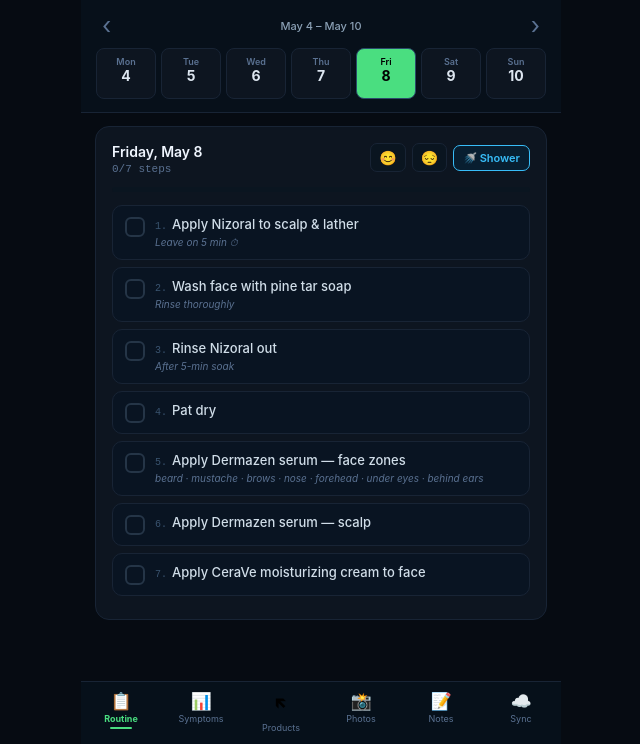
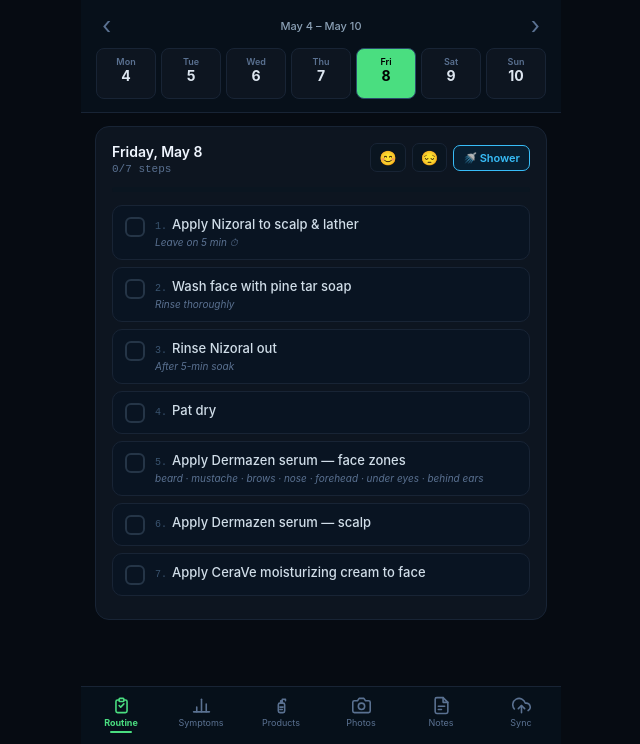
Before and after one commit to westcal98/skinrx, a plain HTML site: page index.html in a window 1280 px wide. Shown: the part 56-800 px from the top of the page, without its empty margins (319-959 px from the left). Drawn offline with Linux system fonts and the light colour scheme.

Commit message:
Add files via upload

```diff
--- a/index.html
+++ b/index.html
@@ -27,6 +27,8 @@ html,body{background:#060b12;height:100%;overscroll-behavior:none;-webkit-overfl
 .nav-btn.active span.lbl{color:#4ade80;font-weight:700}
 .nav-btn .pip{display:none;width:22px;height:2px;background:#4ade80;border-radius:1px;margin-top:1px}
 .nav-btn.active .pip{display:block}
+.nav-btn svg{stroke:#5a7191;transition:stroke .15s}
+.nav-btn.active svg{stroke:#4ade80}
 /* Tabs */
 .tab{display:none;padding:13px 14px 0;animation:fi .18s ease}
 .tab.active{display:block}
@@ -342,12 +344,24 @@ select{background:#0d1520;border:1px solid #182435;border-radius:7px;padding:8px
 
 <!-- NAV -->
 <nav id="nav">
- <button class="nav-btn active" id="nb-routine"  onclick="switchTab('routine')"> <span style="font-size:17px">&#128203;</span><span class="lbl">Routine</span> <div class="pip"></div></button>
- <button class="nav-btn"        id="nb-symptoms" onclick="switchTab('symptoms')"><span style="font-size:17px">&#128202;</span><span class="lbl">Symptoms</span><div class="pip"></div></button>
- <button class="nav-btn"        id="nb-products" onclick="switchTab('products')"><span style="font-size:17px">&#129148;</span><span class="lbl">Products</span><div class="pip"></div></button>
- <button class="nav-btn"        id="nb-photos"   onclick="switchTab('photos')">  <span style="font-size:17px">&#128248;</span><span class="lbl">Photos</span>  <div class="pip"></div></button>
- <button class="nav-btn"        id="nb-notes"    onclick="switchTab('notes')">   <span style="font-size:17px">&#128221;</span><span class="lbl">Notes</span>   <div class="pip"></div></button>
- <button class="nav-btn"        id="nb-sync"     onclick="switchTab('sync')">    <span style="font-size:17px">&#9729;&#65039;</span><span class="lbl">Sync</span>    <div class="pip"></div></button>
+ <button class="nav-btn active" id="nb-routine"  onclick="switchTab('routine')">
+  <svg width="19" height="19" viewBox="0 0 24 24" fill="none" stroke-width="2" stroke-linecap="round" stroke-linejoin="round"><path d="M9 5H7a2 2 0 0 0-2 2v12a2 2 0 0 0 2 2h10a2 2 0 0 0 2-2V7a2 2 0 0 0-2-2h-2"/><rect x="9" y="3" width="6" height="4" rx="1"/><path d="m9 12 2 2 4-4"/></svg>
+  <span class="lbl">Routine</span><div class="pip"></div></button>
+ <button class="nav-btn" id="nb-symptoms" onclick="switchTab('symptoms')">
+  <svg width="19" height="19" viewBox="0 0 24 24" fill="none" stroke-width="2" stroke-linecap="round" stroke-linejoin="round"><line x1="18" y1="20" x2="18" y2="10"/><line x1="12" y1="20" x2="12" y2="4"/><line x1="6" y1="20" x2="6" y2="14"/><line x1="2" y1="20" x2="22" y2="20"/></svg>
+  <span class="lbl">Symptoms</span><div class="pip"></div></button>
+ <button class="nav-btn" id="nb-products" onclick="switchTab('products')">
+  <svg width="19" height="19" viewBox="0 0 24 24" fill="none" stroke-width="2" stroke-linecap="round" stroke-linejoin="round"><rect x="8" y="9" width="8" height="12" rx="2"/><path d="M11 9V6h2v3"/><path d="M13 6V4h4v2"/><line x1="10" y1="14" x2="14" y2="14"/><line x1="10" y1="17" x2="13" y2="17"/></svg>
+  <span class="lbl">Products</span><div class="pip"></div></button>
+ <button class="nav-btn" id="nb-photos" onclick="switchTab('photos')">
+  <svg width="19" height="19" viewBox="0 0 24 24" fill="none" stroke-width="2" stroke-linecap="round" stroke-linejoin="round"><path d="M23 19a2 2 0 0 1-2 2H3a2 2 0 0 1-2-2V8a2 2 0 0 1 2-2h4l2-3h6l2 3h4a2 2 0 0 1 2 2z"/><circle cx="12" cy="13" r="4"/></svg>
+  <span class="lbl">Photos</span><div class="pip"></div></button>
+ <button class="nav-btn" id="nb-notes" onclick="switchTab('notes')">
+  <svg width="19" height="19" viewBox="0 0 24 24" fill="none" stroke-width="2" stroke-linecap="round" stroke-linejoin="round"><path d="M14 2H6a2 2 0 0 0-2 2v16a2 2 0 0 0 2 2h12a2 2 0 0 0 2-2V8z"/><polyline points="14 2 14 8 20 8"/><line x1="8" y1="13" x2="16" y2="13"/><line x1="8" y1="17" x2="12" y2="17"/></svg>
+  <span class="lbl">Notes</span><div class="pip"></div></button>
+ <button class="nav-btn" id="nb-sync" onclick="switchTab('sync')">
+  <svg width="19" height="19" viewBox="0 0 24 24" fill="none" stroke-width="2" stroke-linecap="round" stroke-linejoin="round"><polyline points="16 16 12 12 8 16"/><line x1="12" y1="12" x2="12" y2="21"/><path d="M20.39 18.39A5 5 0 0 0 18 9h-1.26A8 8 0 1 0 3 16.3"/></svg>
+  <span class="lbl">Sync</span><div class="pip"></div></button>
 </nav>
 
 <script>
```
